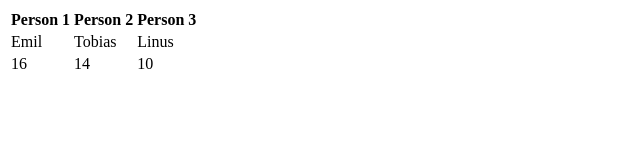
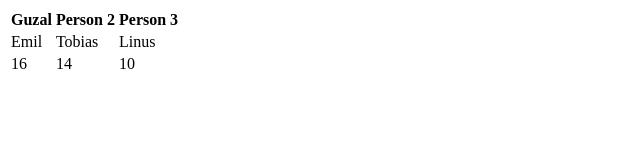
Before and after one commit to asali55/mywebsite, a plain HTML site: page index.html in a window 1280 px wide. Shown: the whole page, without its empty margins (0-640 px from the left). Drawn offline with Linux system fonts and the light colour scheme.

Commit message:
Update index.html

```diff
--- a/index.html
+++ b/index.html
@@ -8,7 +8,7 @@
 <body>
     <table>
         <tr>
-          <th>Person 1</th>
+          <th>Guzal</th>
           <th>Person 2</th>
           <th>Person 3</th>
         </tr>
```
